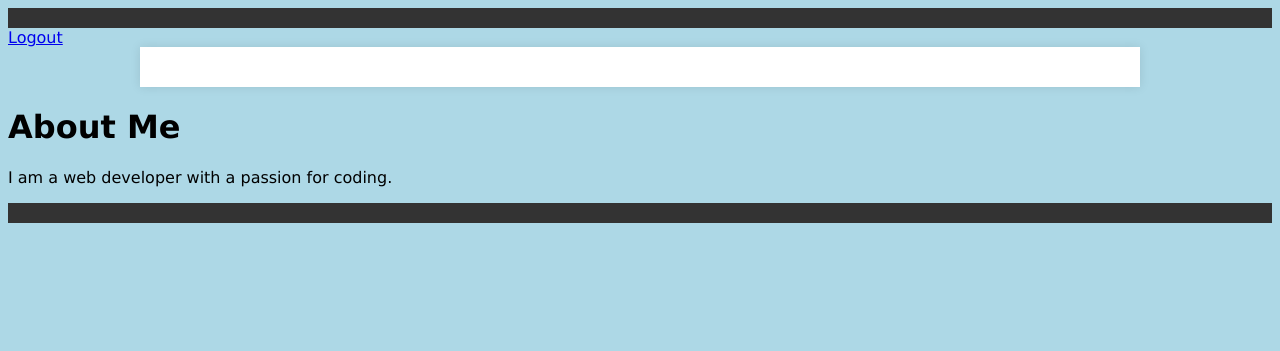
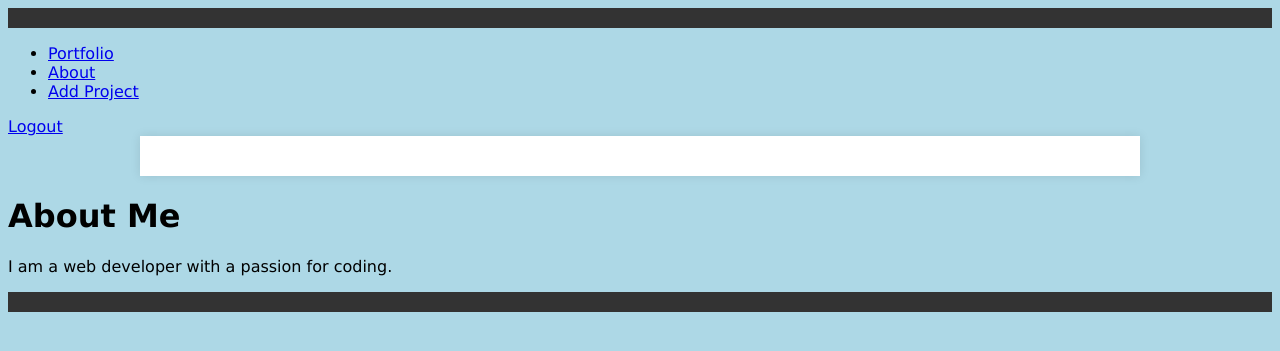
Before and after one commit to Prabhu13/is601-0009, a Django app: page /about/ in a window 1280 px wide. Shown: the top 351 px of the page. Run offline with Django 4.2, Linux system fonts and the light colour scheme; a user stored in the database is signed in.

Commit message:
add nav links

```diff
--- a/Assignment/assignment3/PersonalPortfolio/portfolio/templates/portfolio/base.html
+++ b/Assignment/assignment3/PersonalPortfolio/portfolio/templates/portfolio/base.html
@@ -9,6 +9,15 @@
     <header>
         <!-- Common header content goes here -->
     </header>
+    <div>
+        <nav>
+            <ul>
+                <li><a href="{% url 'portfolio:portfolio' %}">Portfolio</a></li>
+                <li><a href="{% url 'portfolio:about' %}">About</a></li>
+                <li><a href="{% url 'portfolio:add_project' %}">Add Project</a></li>
+            </ul>
+        </nav>
+    </div>
     <div>
             {% if user.is_authenticated %}
         <a href="{% url 'portfolio:logout' %}">Logout</a>
```
